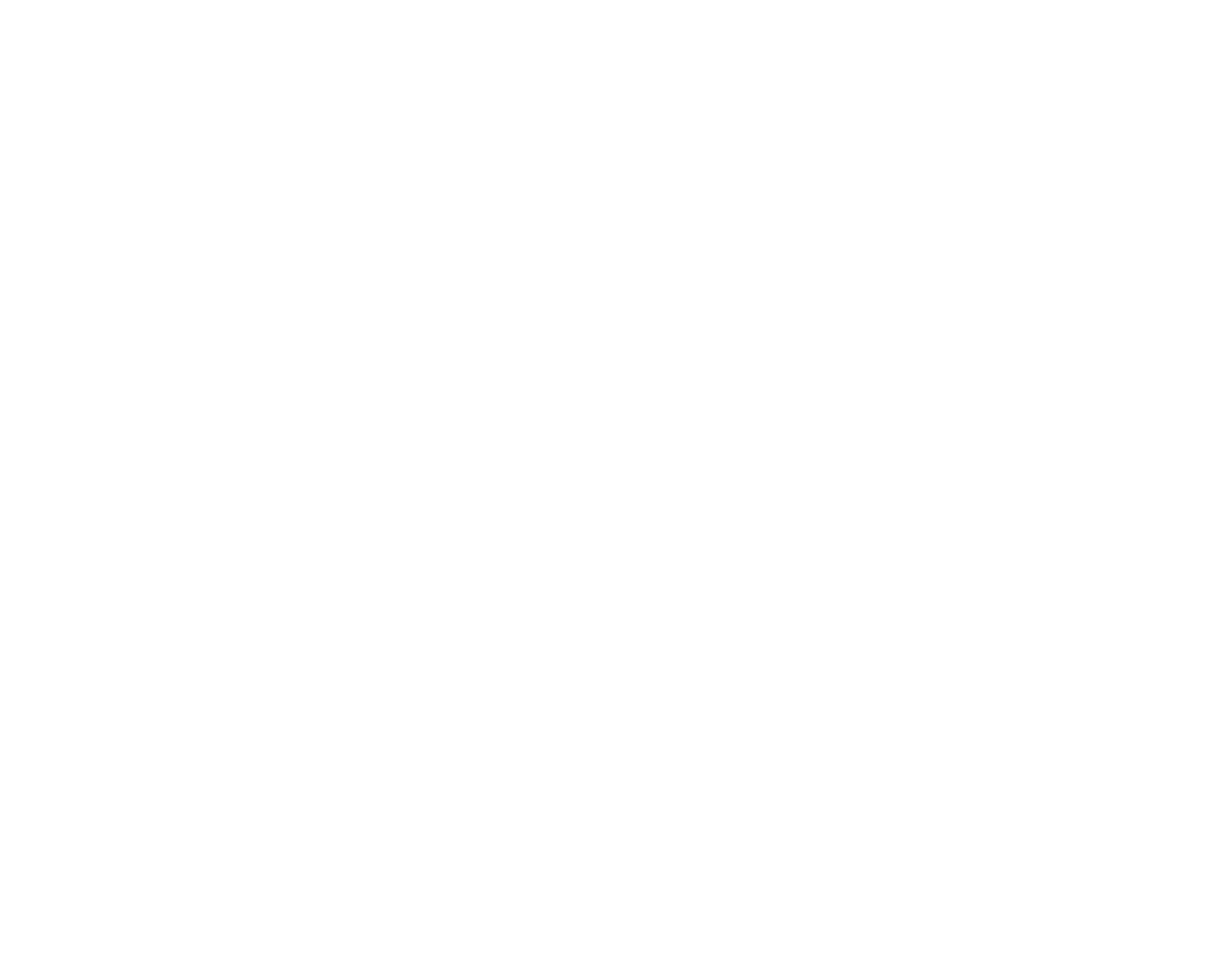
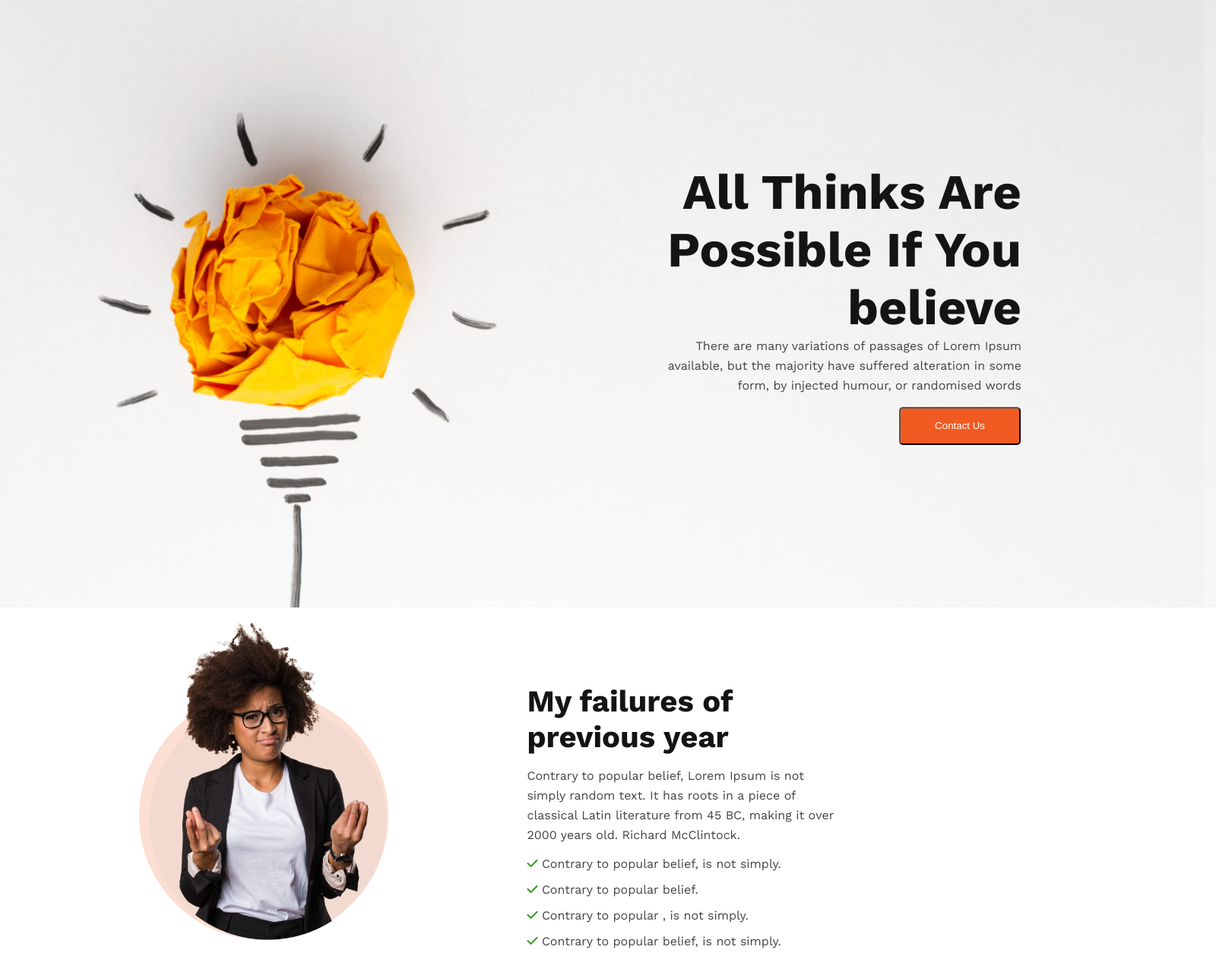
Before and after one commit to Azizul707/new-year-new-me, a plain HTML site: page index.html in a window 1280 px wide. Shown: the whole page at 76% size, 1600 px wide, since content can reach past the window. Before the commit the page ends 800 px from the top, so only its background shows below. Drawn offline with nearby package versions, Linux system fonts and the light colour scheme.

Commit message:
html and css modified

```diff
--- a/index.html
+++ b/index.html
@@ -4,14 +4,64 @@
     <meta charset="UTF-8" />
     <meta name="viewport" content="width=device-width, initial-scale=1.0" />
     <title>New Year New Me</title>
+    <link rel="preconnect" href="https://fonts.googleapis.com" />
+    <link rel="preconnect" href="https://fonts.gstatic.com" crossorigin />
+    <link
+      href="https://fonts.googleapis.com/css2?family=Work+Sans:wght@400;500;600;700;800&display=swap"
+      rel="stylesheet"
+    />
+    <link
+      rel="stylesheet"
+      href="https://cdnjs.cloudflare.com/ajax/libs/font-awesome/6.4.0/css/all.min.css"
+    />
     <link rel="stylesheet" href="style.css" />
   </head>
   <body>
-    <header>
-
+    <header class="header-container">
+      <div class="title-container">
+        <h2 class="header-title">
+          All Thinks Are <br />
+          Possible If You <br />
+          believe
+        </h2>
+        <p class="header-para">
+          There are many variations of passages of Lorem Ipsum <br />
+          available, but the majority have suffered alteration in some <br />
+          form, by injected humour, or randomised words
+        </p>
+        <button class="header-button">Contact Us</button>
+      </div>
     </header>
     <nav></nav>
-    <main></main>
+    <main>
+      <section>
+        <div class="hero-section">
+          <div class="hero-section-left">
+            <img class="hero-image" src="images/person.png" alt="" />
+          </div>
+          <div class="hero-section-right">
+            <h4 class="hero-title">
+              My failures of <br />
+              previous year
+            </h4>
+            <p class="hero-pera">
+              Contrary to popular belief, Lorem Ipsum is not <br />
+              simply random text. It has roots in a piece of <br />
+              classical Latin literature from 45 BC, making it over <br />
+              2000 years old. Richard McClintock.
+            </p>
+            <div class="hero-list">
+              <ul>
+                <li><i class="fa-solid fa-check" style="color: #399726;"></i> Contrary to popular belief, is not simply.</li>
+                <li><i class="fa-solid fa-check" style="color: #399726;"></i> Contrary to popular belief.</li>
+                <li><i class="fa-solid fa-check" style="color: #399726;"></i> Contrary to popular , is not simply.</li>
+                <li><i class="fa-solid fa-check" style="color: #399726;"></i> Contrary to popular belief, is not simply.</li>
+              </ul>
+            </div>
+          </div>
+        </div>
+      </section>
+    </main>
     <footer></footer>
   </body>
 </html>
--- a/style.css
+++ b/style.css
@@ -1,6 +1,83 @@
-*{
-    padding: 0px;
-    margin: 0px;
-    box-sizing: border-box;
+* {
+  padding: 0px;
+  margin: 0px;
+  box-sizing: border-box;
+}
+html,
+body {
+  font-family: "Work Sans", sans-serif;
+}
 
+/* ! Header container style start */
+
+.header-container {
+  display: flex;
+  justify-content: flex-end;
+  align-items: center;
+  width: 1600px;
+  height: 800px;
+  background-image: url("images/banner/banner1.png");
+  background-size: contain;
 }
+.title-container {
+  margin-right: 256px;
+}
+.header-title {
+  color: #151414;
+  text-align: right;
+  font-size: 65px;
+  font-weight: 700;
+}
+.header-para {
+  color: var(--dark-02, #444343);
+  text-align: right;
+  font-family: Work Sans;
+  font-size: 16px;
+  font-style: normal;
+  font-weight: 400;
+  line-height: 26px;
+}
+.header-button {
+  width: 160px;
+  height: 50px;
+  border-radius: 5px;
+  background: #f15b22;
+  color: #fff;
+  margin-left: 305px;
+  margin-top: 15px;
+}
+
+/* ! Hero section style start */
+.hero-section {
+  margin: 100px 0px;
+  display: flex;
+  justify-content: space-evenly;
+  align-items: center;
+}
+.hero-section-left {
+  width: 327.929px;
+  height: 327.929px;
+  border-radius: 427.929px;
+  background: rgba(241, 91, 34, 0.2);
+}
+.hero-image {
+  height: 427.929px;
+  margin-top: -100px;
+}
+.hero-title {
+  color: #151414;
+  font-size: 40px;
+  font-weight: 700;
+  margin-bottom: 15px;
+}
+.hero-pera {
+  color:#444343;
+  font-size: 16px;
+  font-weight: 400;
+  line-height: 26px;
+}
+.hero-list li{
+    list-style: none;
+    margin-top: 15px;
+    color:  #444343;
+}
```
